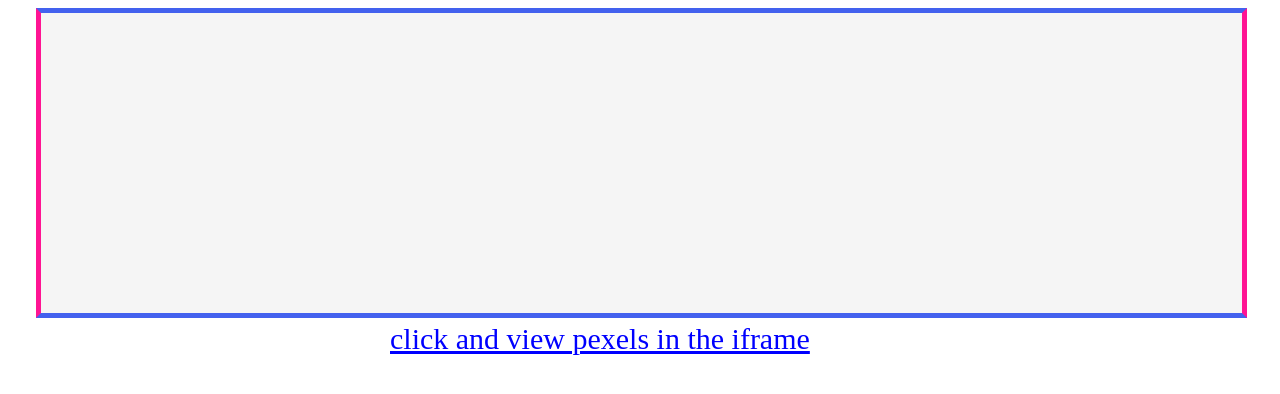
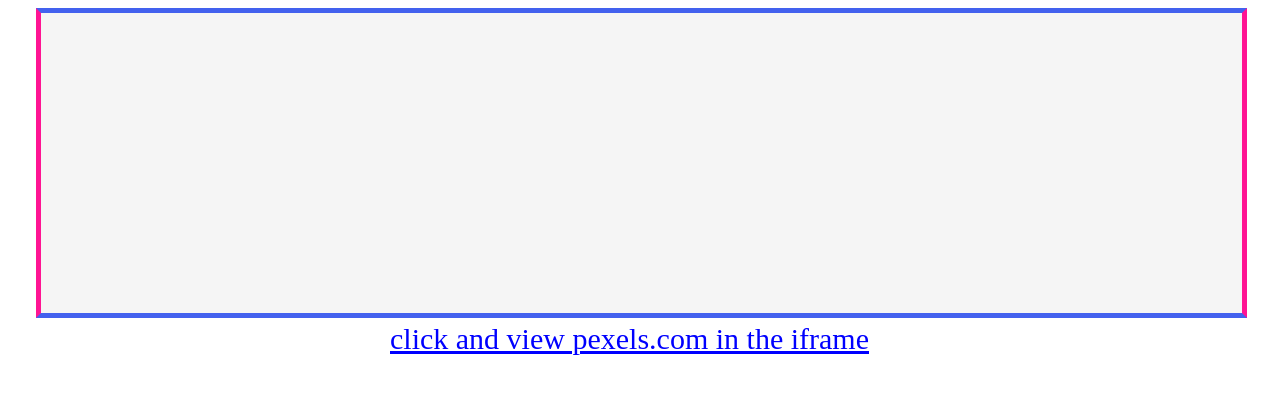
Before and after one commit to JhayTechPro/iframe, a plain HTML site: page index.html in a window 1280 px wide. Drawn offline with Linux system fonts and the light colour scheme.

Commit message:
initial commit

```diff
--- a/index.html
+++ b/index.html
@@ -95,7 +95,7 @@ a{
 
 
 
-<p><a href="https://www.pexels.com/" target="iframe_a">click and view pexels in the iframe</a></p>
+<p><a href="https://www.pexels.com/" target="iframe_a">click and view pexels.com in the iframe</a></p>
 
 
 
```
